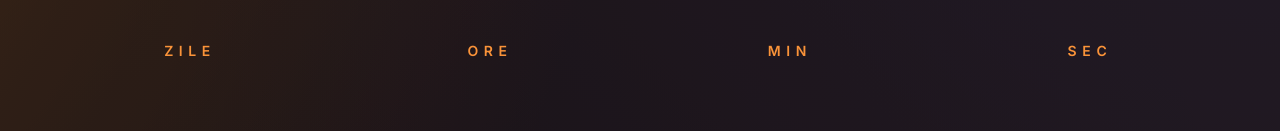
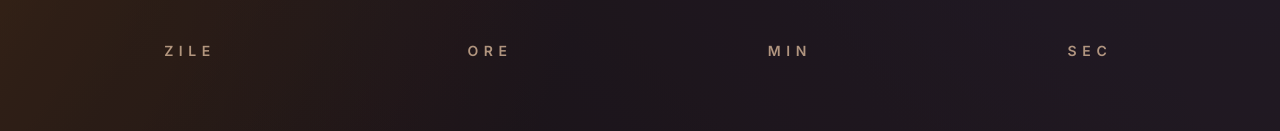
Before and after one commit to nathan05p/inspireWeb, a React (Vite) app in the folder inspireWeb-main/: page / in a window 1280 px wide. Shown: the part 8839-8970 px from the top of the page. Built offline with nearby package versions, Linux system fonts and the light colour scheme; a web font is replaced by a local one.

Commit message:
style(camp): change countdown label color to an elegant muted golden-sand tone

```diff
--- a/inspireWeb-main/src/pages/camp/Camp.tsx
+++ b/inspireWeb-main/src/pages/camp/Camp.tsx
@@ -133,7 +133,7 @@ function CountdownTimer({ targetDate }: { targetDate: string }) {
               {value.toString().padStart(2, '0')}
             </span>
           </div>
-          <span className="text-xs md:text-sm tracking-[0.4em] font-bold uppercase text-[#FA9339]">
+          <span className="text-xs md:text-sm tracking-[0.4em] font-bold uppercase text-[#D6B598] opacity-80">
             {unit === 'days' ? 'Zile' : unit === 'hours' ? 'Ore' : unit === 'minutes' ? 'Min' : 'Sec'}
           </span>
         </div>
```
